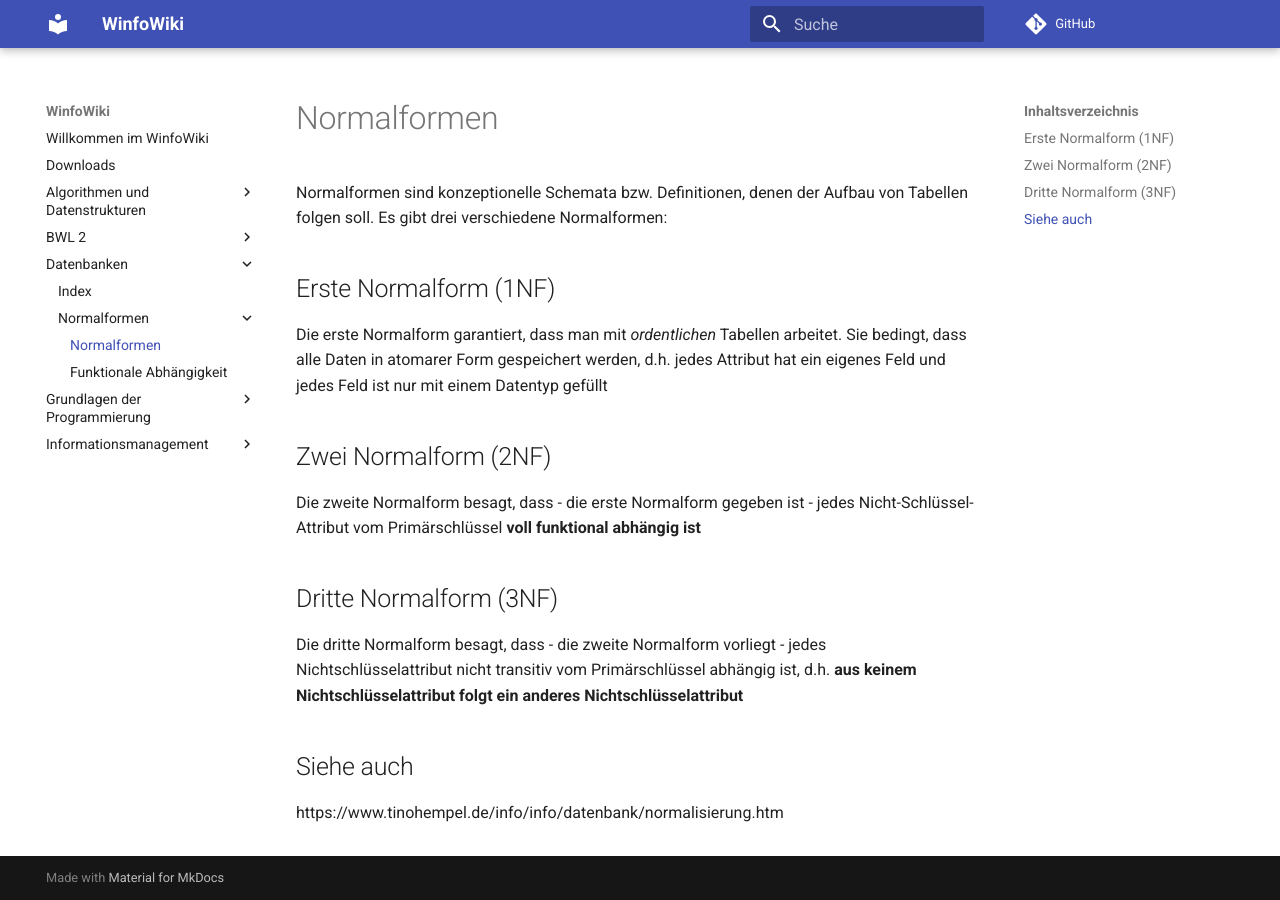
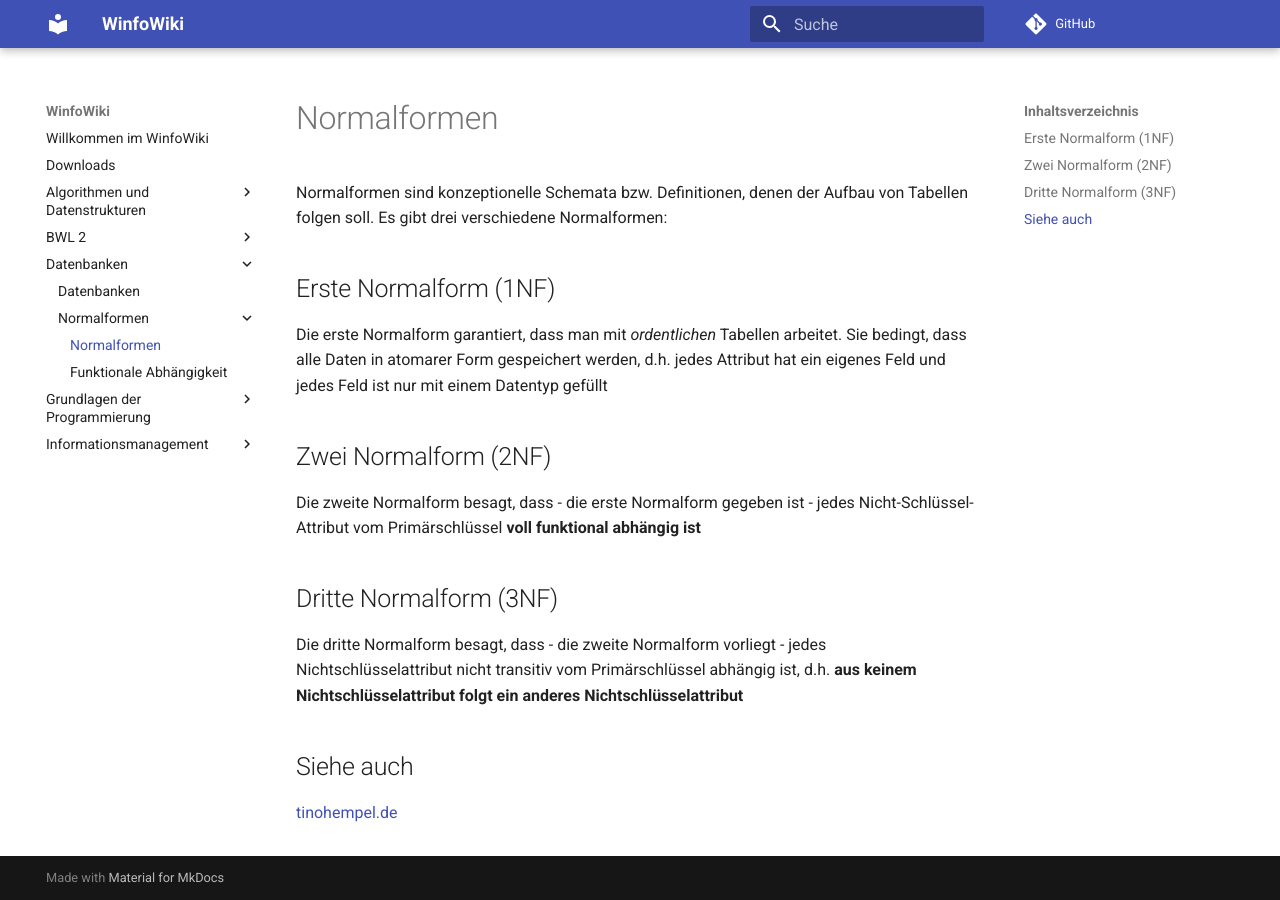
Before and after one commit to heshsum/winfowiki, an MkDocs documentation site: the page built from docs/Datenbanken/Normalformen/10_Normalformen.md, in a window 1280 px wide. Built offline with MkDocs 1.6.1 and Material for MkDocs 9.7.7, drawn with Linux system fonts in a browser that asks for light colours; comment, search, counter and statistics services are not loaded; some of the changed lines change nothing that is shown.

Commit message:
Korrekturen

```diff
--- a/docs/Datenbanken/Normalformen/10_Normalformen.md
+++ b/docs/Datenbanken/Normalformen/10_Normalformen.md
@@ -17,4 +17,4 @@ Die dritte Normalform besagt, dass
 - jedes Nichtschlüsselattribut nicht transitiv vom Primärschlüssel abhängig ist, d.h. **aus keinem Nichtschlüsselattribut folgt ein anderes Nichtschlüsselattribut**
 
 ## Siehe auch
-https://www.tinohempel.de/info/info/datenbank/normalisierung.htm
+[tinohempel.de](https://www.tinohempel.de/info/info/datenbank/normalisierung.htm)
--- a/docs/Datenbanken/index.md
+++ b/docs/Datenbanken/index.md
@@ -0,0 +1 @@
+# Datenbanken
```
